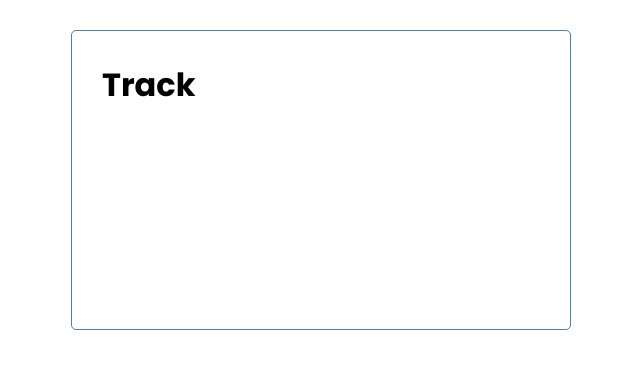
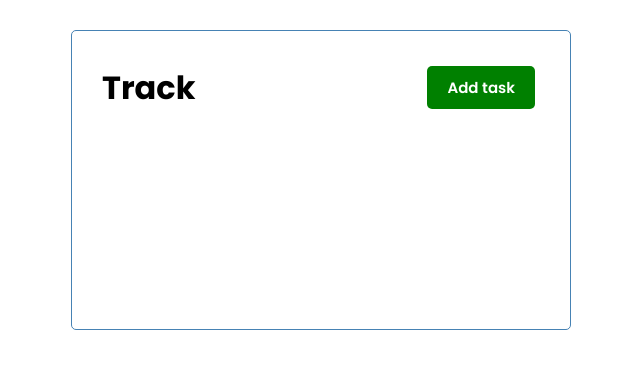
Before and after one commit to JamshidbeKhaydar/vuejs-task-project, a Vue app: page / in a window 1280 px wide. Shown: the top 368 px of the page, without its empty margins (319-959 px from the left). Built offline with nearby package versions, Linux system fonts and the light colour scheme.

Commit message:
example with props and button

```diff
--- a/src/components/Button.vue
+++ b/src/components/Button.vue
@@ -1,10 +1,19 @@
 <template>
-
+    <button @click="onClick()" :style="{ background: color }" class="btn">{{ text }}</button>
 </template>
 
 <script>
     export default {
-        name: "Button"
+        name: "Button",
+        props: {
+            text: String,
+            color: String
+        },
+        methods: {
+            onClick() {
+                console.log('Clicking')
+            }
+        }
     }
 </script>
 
--- a/src/components/Header.vue
+++ b/src/components/Header.vue
@@ -1,12 +1,19 @@
 <template>
-    <h1>{{title}}</h1>
+    <header>
+        <h1>{{title}}</h1>
+        <Button text="Add task" color="green" />
+    </header>
 </template>
 
 <script>
+    import Button from "./Button";
     export default {
         name: 'Header',
         props: {
             title: String
+        },
+        components: {
+            Button
         }
     }
 </script>
```
